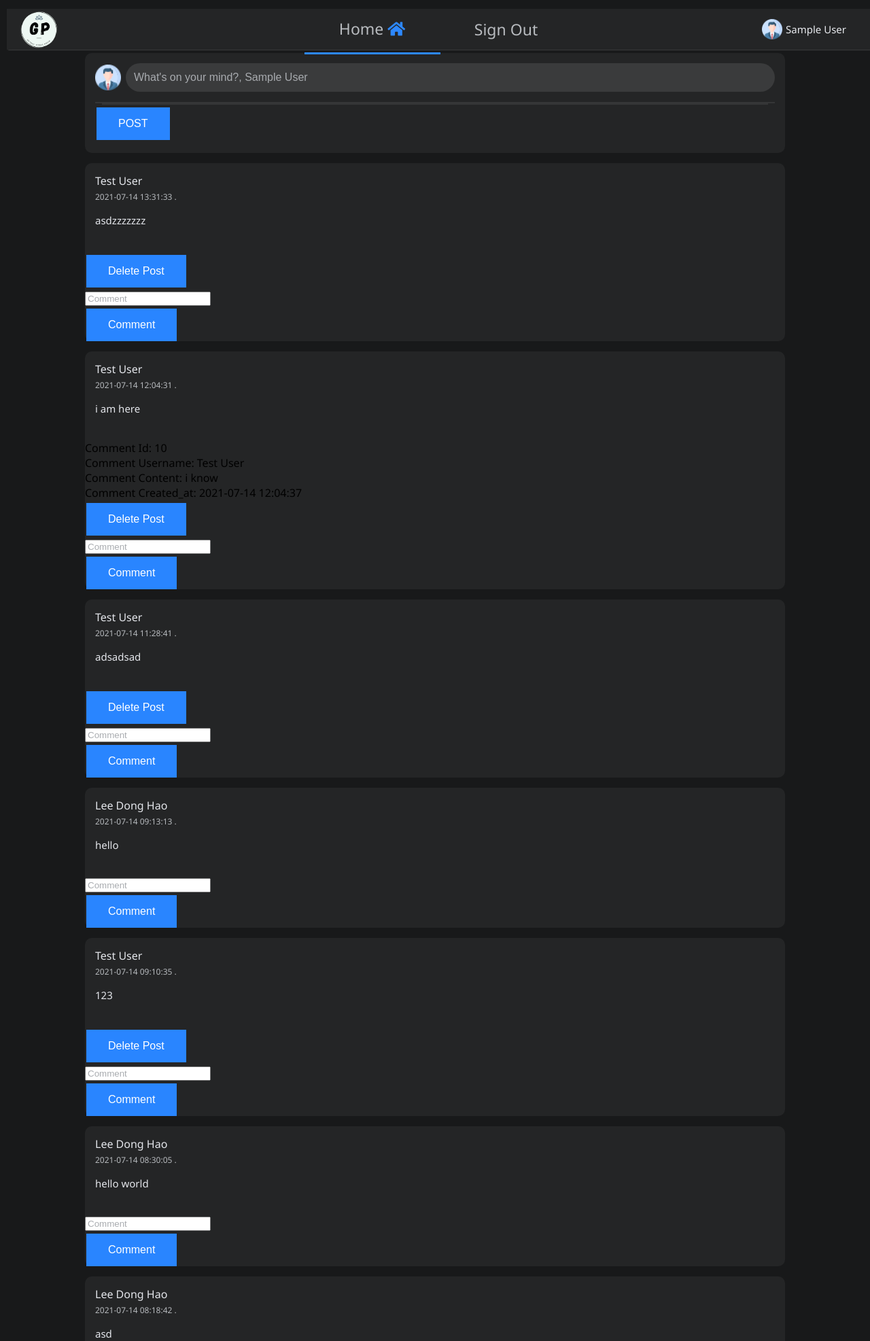
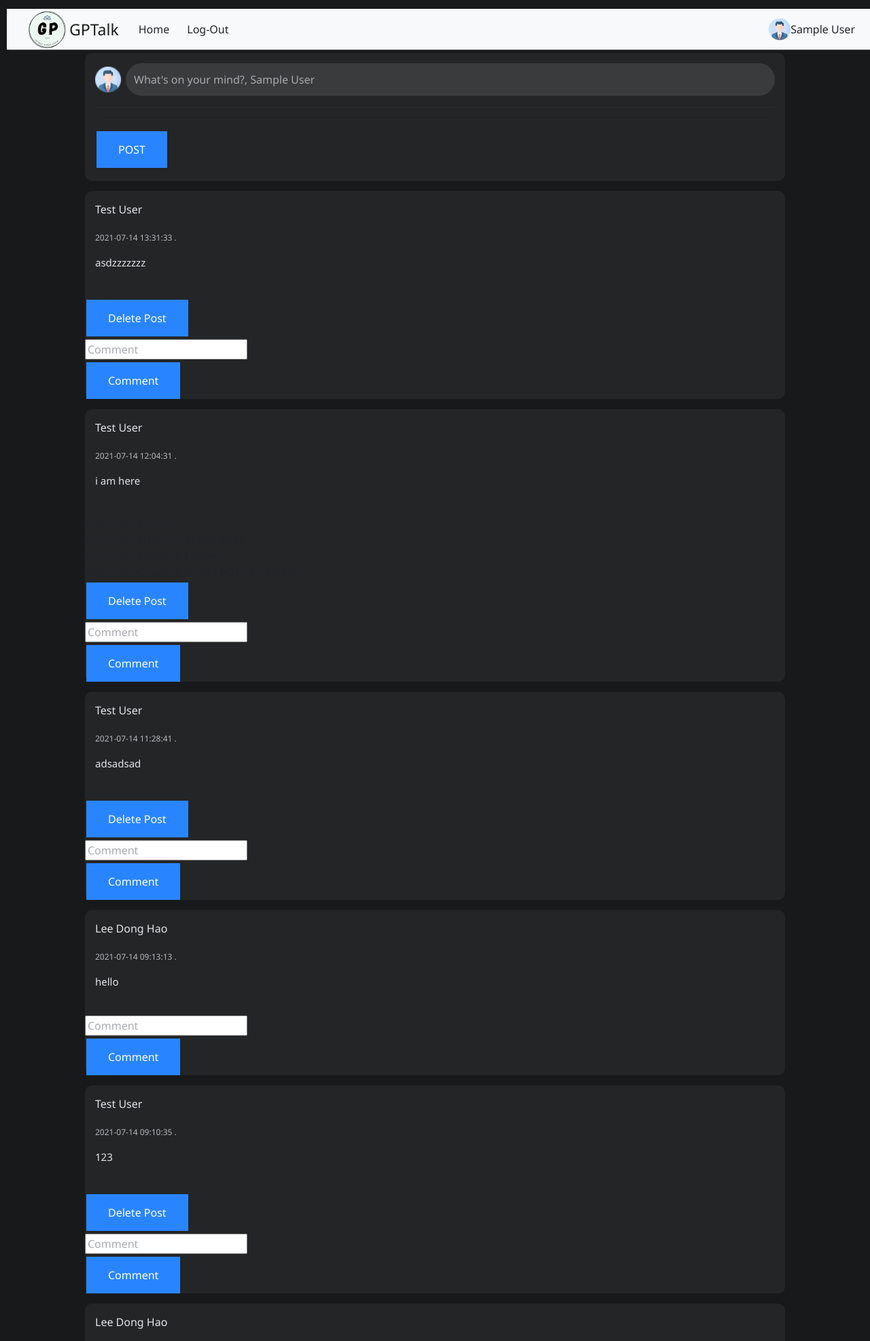
Before and after one commit to donghao0210/GroupProject, a PHP site: page / in a window 1280 px wide; the page is wider, and only the part inside the window is pictured. Shown: the top 1973 px of that part at 68% size. Run offline with PHP 8.4, Linux system fonts and the light colour scheme; the visitor is signed in with stand-in values (Sample User, id 1); data comes from the database, SQL or seed files in the repository.

Commit message:
nav_bar done

```diff
--- a/view/index.php
+++ b/view/index.php
@@ -1,8 +1,6 @@
 <!DOCTYPE html>
 <?php
-    session_start();        // starting session
-    require_once '../controllers/postController.php';
-    require_once '../controllers/commentController.php';
+    include './nav_bar.php'
 ?>
 <html lang="en">
   <head>
@@ -22,48 +20,7 @@
   </head>
 
   <body>
-    <!-- navbar start -->
-    <div class="navbar">
-      <div class="navbar_left">
-        <img class="navbar_logo" src="./style/images/GPTalk.png" alt="logo" />
-      </div>
 
-      <div class="navbar_center">
-        <a class="active_icon" href="index.php">
-          <span> Home <i class="fas fa-home"></i> </span>
-        </a>
-          <?php
-            //if user is login show login button
-            if(!isset($_SESSION['loggedin'])){
-                echo
-                "<a href=".'login.php'.">
-                  <span> Sign In <i class=".'fas fa-sign-in-alt'."></i></span>
-                </a>";
-            //if user is login show logout button
-            }else if(isset($_SESSION['loggedin'])){
-              if($_SESSION['loggedin']==true){
-                echo
-                "<a href=".'logout.php'.">
-                  <span> Sign Out <i class=".'fas fa-sign-out-alt'."></i></span>
-                </a>";
-              }
-            }
-          ?>
-      </div>
-
-      <div class="navbar_right">
-        <div class="navbar_right_profile">
-          <?php
-            //if user is login show his name
-            if(isset($_SESSION['loggedin'])){
-              echo"
-              <img src=".'./style/images/profile.png'." alt=".'profile'." />
-              <span>".$_SESSION['name']."</span>";
-              }
-          ?>
-        </div>
-      </div>
-    </div>
     <!-- navbar ends -->
     <!-- content starts -->
     <form method="post">
--- a/view/login.php
+++ b/view/login.php
@@ -1,7 +1,9 @@
 <?php
-    session_start();        // starting session
+
+include './nav_bar.php';
+
     $msg = "";
-    require_once '../controllers/userController.php';
+
 
     if(isset($_POST["login"])) {
         if(!isset($_POST["email"]) || !isset($_POST["password"])) {     // if $_POST["email"] or $_POST["password"] is not existed
--- /dev/null
+++ b/view/nav_bar.php
@@ -0,0 +1,71 @@
+<!doctype html>
+<html lang="en">
+  <head>
+  <?php
+    session_start();        // starting session
+    require_once '../controllers/postController.php';
+    require_once '../controllers/commentController.php';
+    require_once '../controllers/userController.php';
+
+?>
+
+    <!-- Required meta tags -->
+    <meta charset="utf-8">
+    <meta name="viewport" content="width=device-width, initial-scale=1">
+
+    <link rel="icon" href="./style/images/GPTalk.png">
+
+    <!-- Bootstrap CSS -->
+    <link href="https://cdn.jsdelivr.net/npm/bootstrap@5.0.2/dist/css/bootstrap.min.css" rel="stylesheet" integrity="sha384-EVSTQN3/azprG1Anm3QDgpJLIm9Nao0Yz1ztcQTwFspd3yD65VohhpuuCOmLASjC" crossorigin="anonymous">
+
+  </head>
+
+    <nav class="navbar navbar-expand-lg navbar-light bg-light">
+  <div class="container-fluid">
+  <img class="navbar_logo" src="./style/images/GPTalk.png" alt="logo" />
+    <a class="navbar-brand" href="#">GPTalk</a>
+    <button class="navbar-toggler" type="button" data-bs-toggle="collapse" data-bs-target="#navbarNav" aria-controls="navbarNav" aria-expanded="false" aria-label="Toggle navigation">
+        <span class="navbar-toggler-icon"></span>
+    </button>
+    <div class="collapse navbar-collapse" id="navbarNav">
+        <ul class="navbar-nav">
+            <li class="nav-item">
+                <button class=".' btn btn-outline-secondary'." onclick="window.location.href='./index.php'" type=".'button'.">Home</button>
+            </li>
+            <form method="POST">
+        <?php
+            //if user is login show login button
+            if(!isset($_SESSION['loggedin'])){
+                echo "<li class=".'nav-item'.">
+                        <button class=".' btn btn-outline-secondary'." name=".'sign_in'." type=".'submit'.">Sign-in</button>
+                    </li> ";
+            //if user is login show logout button
+            }else if(isset($_SESSION['loggedin'])){
+              if($_SESSION['loggedin']==true){
+                echo "<li class=".'nav-item'.">
+                        <button class=".' btn btn-outline-secondary'." name=".'sign_out'." type=".'submit'.">Log-Out</button>
+                    </li> ";
+              }
+            }
+          ?>
+      </ul>
+    </div>
+</form>
+        <?php
+        //if user is login show his name
+        if(isset($_SESSION['loggedin'])){
+            echo"
+            <img src=".'./style/images/profile.png'." alt=".'profile'." />
+            <span>".$_SESSION['name']."</span>";
+            }
+
+        //check user click log-in or output
+        if(isset($_POST['sign_out'])){
+            userLogout();
+        }else if(isset($_POST['sign_in'])){
+            echo '<script language="javascript">window.location.href ="'.'./login.php'.'"</script>';
+        }
+        ?>
+</div>
+</nav>
+</html>
--- a/view/register.php
+++ b/view/register.php
@@ -1,4 +1,5 @@
 <?php
+include './nav_bar.php';
 
 ?>
 
@@ -14,7 +15,7 @@
     <link rel="stylesheet" href="fonts/material-icon/css/material-design-iconic-font.min.css">
 
     <!-- Main css -->
-    <link rel="stylesheet" href="https://maxcdn.bootstrapcdn.com/bootstrap/4.0.0/css/bootstrap.min.css" integrity="sha384-Gn5384xqQ1aoWXA+058RXPxPg6fy4IWvTNh0E263XmFcJlSAwiGgFAW/dAiS6JXm" crossorigin="anonymous">
+    <!-- <link rel="stylesheet" href="https://maxcdn.bootstrapcdn.com/bootstrap/4.0.0/css/bootstrap.min.css" integrity="sha384-Gn5384xqQ1aoWXA+058RXPxPg6fy4IWvTNh0E263XmFcJlSAwiGgFAW/dAiS6JXm" crossorigin="anonymous"> -->
     <link rel="stylesheet" href="style/login_register.css">
 
 
```
